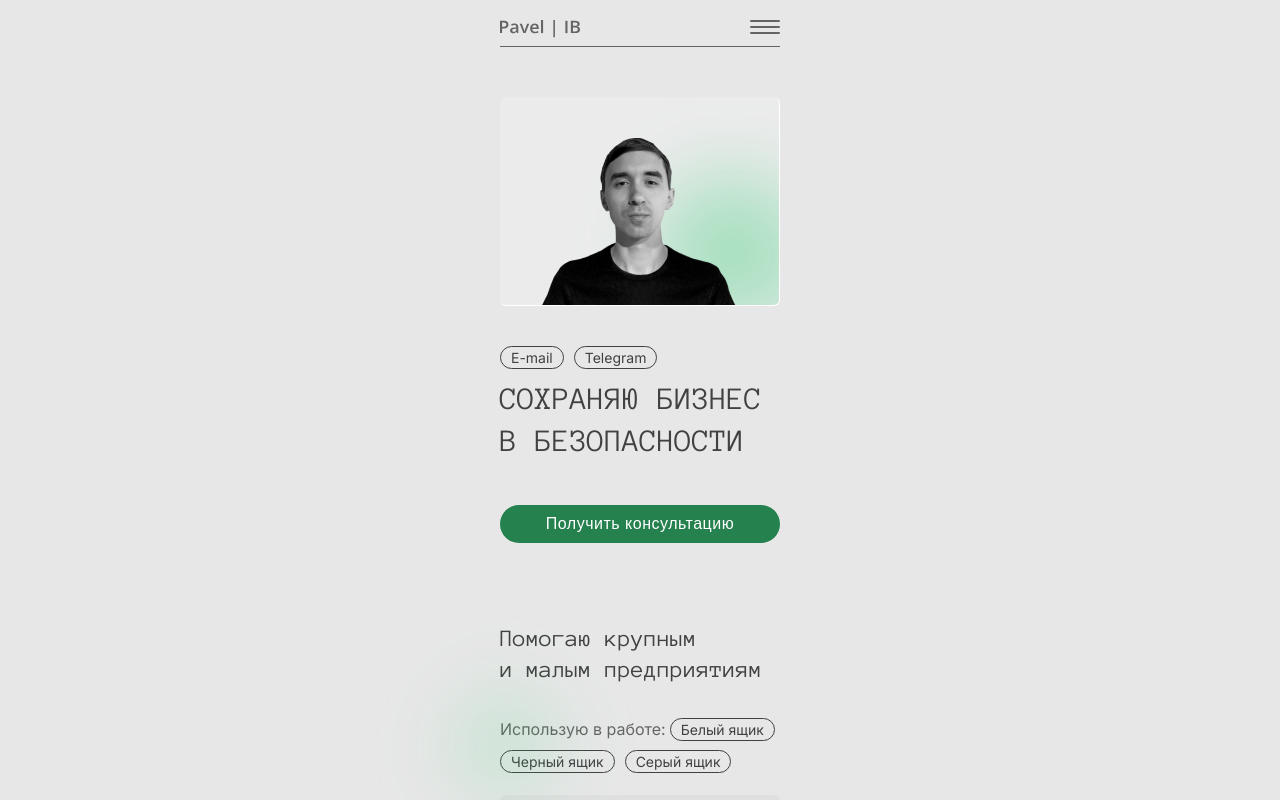
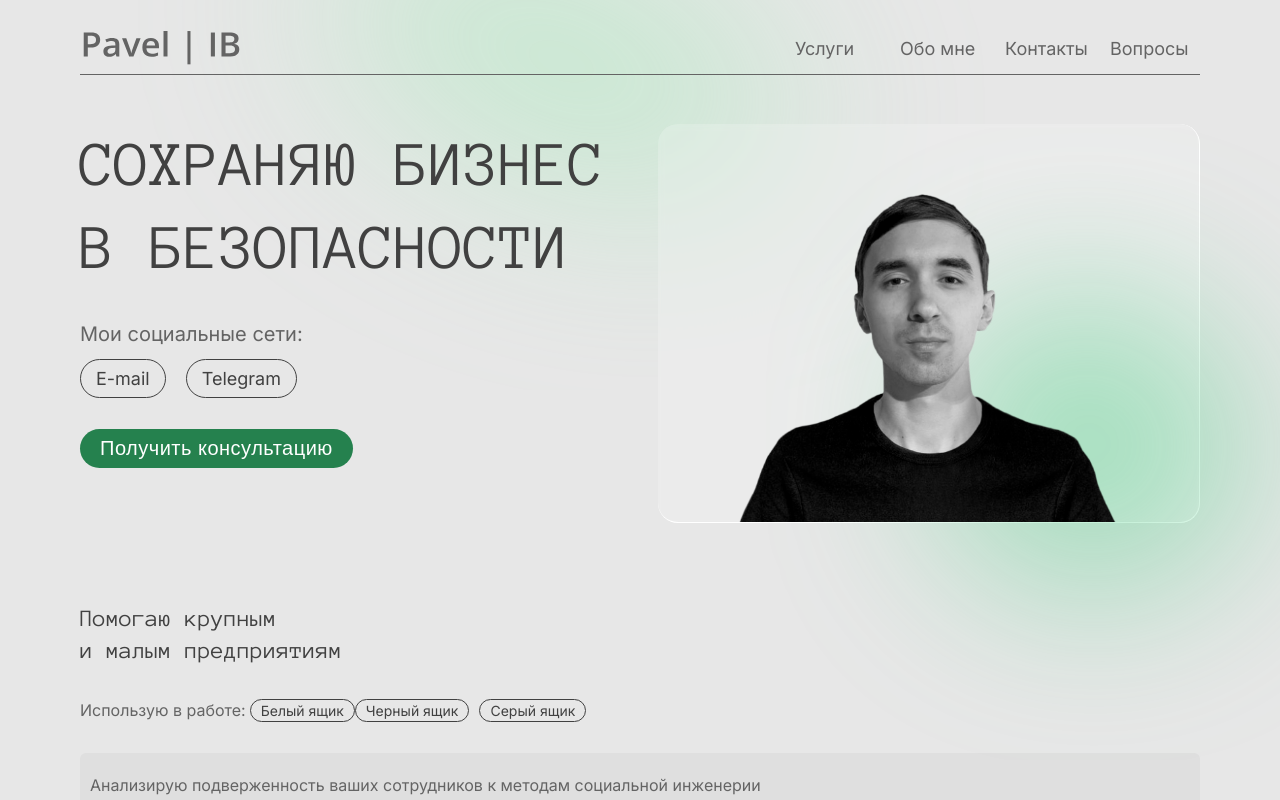
Before and after one commit to Usapix/pavel-ib, a React (Create React App) app: page / in a window 1280 px wide. Shown: the top 800 px of the page. Built offline with nearby package versions, Linux system fonts and the light colour scheme.

Commit message:
feat: add responsive layout of the top sections

```diff
--- a/src/App.js
+++ b/src/App.js
@@ -14,6 +14,7 @@ function App() {
   return (
     <div className="App">
       <Header/>
+      <main className="main-content">
         <Intro/>
         <HowHelp/>
         <Testing/>
@@ -23,6 +24,7 @@ function App() {
         <Questions/>
         <Contacts/>
         <MakeSafe/>
+      </main>
       <Footer/>
     </div>
   );
--- a/src/sections/Header/Header.js
+++ b/src/sections/Header/Header.js
@@ -19,6 +19,44 @@ function Header() {
               </svg>
             </a>
           </div>
+          <div className="main-header__glare">
+            <svg width="1086" height="497" viewBox="0 0 1086 497" fill="none" xmlns="http://www.w3.org/2000/svg">
+              <g filter="url(#filter0_f_239_629)">
+              <ellipse cx="543.288" cy="78.2966" rx="317.5" ry="150" transform="rotate(20.1745 543.288 78.2966)" fill="#97EAAF" fill-opacity="0.4"/>
+              </g>
+              <defs>
+              <filter id="filter0_f_239_629" x="0.761719" y="-340.076" width="1085.05" height="836.745" filterUnits="userSpaceOnUse" color-interpolation-filters="sRGB">
+              <feFlood flood-opacity="0" result="BackgroundImageFix"/>
+              <feBlend mode="normal" in="SourceGraphic" in2="BackgroundImageFix" result="shape"/>
+              <feGaussianBlur stdDeviation="120" result="effect1_foregroundBlur_239_629"/>
+              </filter>
+              </defs>
+            </svg>
+          </div>
+          <nav className="main-header__navigation">
+            <ul className="main-header__navigation-list">
+              <li className="main-header__navigation-item">
+              <a href="" className="main-header__navigation-link">
+                Услуги
+              </a>
+              </li>
+              <li className="main-header__navigation-item">
+              <a href="" className="main-header__navigation-link">
+                Обо мне
+              </a>
+              </li>
+              <li className="main-header__navigation-item">
+              <a href="" className="main-header__navigation-link">
+                Контакты
+              </a>
+              </li>
+              <li className="main-header__navigation-item">
+              <a href="" className="main-header__navigation-link">
+                Вопросы
+              </a>
+              </li>
+            </ul>
+          </nav>
           <button className="main-header__burger">
             <span></span>
             <span></span>
--- a/src/sections/Header/Header.scss
+++ b/src/sections/Header/Header.scss
@@ -2,12 +2,34 @@
   padding-top: 20px;
 }
 
+.main-header__logo {
+  width: 80px;
+  height: 19px;
+}
+
+.main-header__logo svg {
+  width: 100%;
+  height: 100%;
+}
+
 .main-header__content-wrapper {
+  position: relative;
+
   display: flex;
   justify-content: space-between;
-  padding-bottom: 4px;
+  padding-bottom: 7px;
 
   border-bottom: 1px solid $light-main-text;
+
+  overflow: visible;
+}
+
+.main-header__glare {
+  display: none;
+}
+
+.main-header__navigation {
+  display: none;
 }
 
 .main-header__burger {
@@ -32,3 +54,136 @@
   border-radius: 2px;
   background-color: $light-main-text;
 }
+
+@media (min-width: 500px) {
+  .main-header__logo {
+    width: 150px;
+    height: 35px;
+  }
+
+  .main-header__burger {
+    justify-content: center;
+    width: 40px;
+    height: 32px;
+  }
+
+  .main-header__burger span {
+    height: 4px;
+
+    border-radius: 2px;
+    background-color: $light-main-text;
+  }
+}
+
+@media (min-width: 744px) {
+  .main-header {
+    padding-top: 39px;
+  }
+
+  .main-header__content-wrapper {
+    padding-bottom: 8px;
+  }
+}
+
+@media (min-width: 940px) {
+  .main-header {
+    padding-top: 21px;
+  }
+  .main-header__content-wrapper {
+    align-items: center;
+  }
+
+  .main-header__navigation {
+    display: block;
+  }
+
+  .main-header__logo {
+    width: 163px;
+    height: 35px;
+  }
+
+  .main-header__navigation-list {
+    display: flex;
+    gap: 15px;
+    margin: 0;
+
+    list-style: none;
+  }
+
+  .main-header__navigation-item {
+    min-width: 90px;
+  }
+
+  .main-header__navigation-link {
+    text-decoration: none;
+    color: $light-main-text;
+    font-size: 18px;
+  }
+
+  .main-header__burger {
+    display: none;
+  }
+}
+
+@media (min-width: 1024px) {
+  .main-header {
+    padding-top: 0;
+  }
+
+  .main-header__content-wrapper {
+    padding-top: 31px;
+  }
+
+  .main-header__glare {
+    position: absolute;
+    z-index: -1;
+    top: 0;
+    left: 55px;
+
+    display: block;
+
+    pointer-events: none;
+  }
+
+  .main-header__glare svg {
+    width: 80%;
+    height: auto;
+  }
+}
+
+@media (min-width: 1440px) {
+  .main-header__glare {
+    left: 10%;
+  }
+
+  .main-header__navigation-list {
+    gap: 20px;
+  }
+}
+
+@media (min-width: 1600px) {
+  .main-header__logo {
+    width: 180px;
+    height: 50px;
+  }
+
+  .main-header__content-wrapper {
+    padding-top: 37px;
+  }
+
+  .main-header__navigation-list {
+    gap: 40px;
+  }
+
+  .main-header__navigation-link {
+    font-size: 20px;
+  }
+
+  .main-header__glare {
+    left: 12%;
+  }
+
+  .main-header__glare svg {
+    width: 100%;
+  }
+}
--- a/src/sections/HowHelp/HowHelp.js
+++ b/src/sections/HowHelp/HowHelp.js
@@ -9,18 +9,6 @@ function HowHelp() {
         </h2>
         <p className="how-help__tools-text">
           Использую в работе:
-          <svg className="how-help__glare" width="320" height="312" viewBox="0 0 320 312" fill="none" xmlns="http://www.w3.org/2000/svg">
-            <g filter="url(#filter0_f_468_571)">
-            <ellipse cx="80" cy="75" rx="80" ry="75" transform="matrix(0.943883 0.33028 -0.332879 0.94297 109.104 58.3975)" fill="#3BCC7C" fillOpacity="0.4"/>
-            </g>
-            <defs>
-            <filter id="filter0_f_468_571" x="0.0957031" y="0.0244141" width="319.105" height="311.036" filterUnits="userSpaceOnUse" colorInterpolationFilters="sRGB">
-            <feFlood floodOpacity="0" result="BackgroundImageFix"/>
-            <feBlend mode="normal" in="SourceGraphic" in2="BackgroundImageFix" result="shape"/>
-            <feGaussianBlur stdDeviation="40" result="effect1_foregroundBlur_468_571"/>
-            </filter>
-            </defs>
-          </svg>
         </p>
         <a className="how-help__tool alt-button" href="index.html">Белый ящик</a>
         <a className="how-help__tool alt-button" href="index.html">Черный ящик</a>
--- a/src/sections/HowHelp/HowHelp.scss
+++ b/src/sections/HowHelp/HowHelp.scss
@@ -9,19 +9,6 @@
   margin-right: 4px;
 
   line-height: 42px;
-}
-
-.how-help__glare {
-  position: absolute;
-  left: -70px;
-  top: -50px;
-
-  width: 150px;
-  height: 150px;
-
-  filter: blur(40px);
-  transform: rotate(-57.95deg);
-  pointer-events: none;
 }
 
 .how-help__title {
--- a/src/sections/Intro/Intro.js
+++ b/src/sections/Intro/Intro.js
@@ -22,6 +22,10 @@ function Intro() {
           </svg>
         </div>
         <div className="intro__content">
+          <div className="intro__links-wrapper">
+            <p className="intro__text">
+              Мои социальные сети:
+            </p>
             <ul className="intro__links-list">
               <li className="intro__link-item">
                 <a href="index.html" className="intro__alt-button alt-button">E-mail</a>
@@ -30,8 +34,9 @@ function Intro() {
                 <a href="index.html" className="intro__alt-button alt-button">Telegram</a>
               </li>
             </ul>
+          </div>
           <h1 className="intro__title title">
-            Сохраняю бизнес в безопасности
+            Сохраняю бизнес <span className="break-line">в безопасности</span>
           </h1>
           <button className="intro__button button">Получить консультацию</button>
         </div>
--- a/src/sections/Intro/Intro.scss
+++ b/src/sections/Intro/Intro.scss
@@ -7,9 +7,8 @@
 
   display: flex;
   justify-content: center;
-  padding-top: 41px;
+  padding-top: 40px;
 
-  overflow: hidden;
   background-color: $photo-background;
   border-radius: 6px;
   border-right: 1px solid $light-stroke-color;
@@ -17,11 +16,18 @@
   backdrop-filter: blur(3px);
 }
 
+.intro__photo {
+  width: 74.5%;
+}
+
 .intro__glare {
   position: absolute;
   z-index: -1;
-  right: -115px;
-  top: 0;
+  bottom: -37%;
+  right: -35%;
+
+  width: 100%;
+  height: auto;
 
   pointer-events: none;
 }
@@ -47,8 +53,242 @@
   text-transform: uppercase;
 }
 
+.intro__text {
+  display: none;
+}
+
 .intro__button {
   width: 100%;
+  max-width: 312px;
   padding: 10px 0;
   margin-top: 16px;
 }
+
+@media (min-width: 500px) {
+  .intro .container {
+    display: flex;
+    flex-direction: column;
+  }
+
+  .intro__content {
+    display: grid;
+    grid-template-areas:
+      "a a"
+      "b c";
+    align-items: baseline;
+    justify-content: start;
+    order: 1;
+    margin-bottom: 30px;
+  }
+
+  .intro__title {
+    order: 1;
+    grid-area: a;
+    margin-bottom: 0;
+
+    font-size: 11.15vw;
+  }
+
+  .intro__links-list {
+    order: 2;
+    grid-area: b;
+    margin-top: 0;
+  }
+
+  .intro__button {
+    order: 3;
+    grid-area: c;
+
+    margin-left: auto;
+  }
+
+  .intro__image-wrapper {
+    order: 2;
+
+    border-radius: 20px;
+  }
+
+  .intro__glare {
+    bottom: auto;
+    top: -55%;
+    right: -25%;
+  }
+}
+
+
+@media (min-width: 600px) {
+  .intro__button {
+    padding: 11px 0;
+
+    font-size: 20px;
+  }
+
+  .intro__alt-button {
+    padding: 5px 10px;
+
+    font-size: 18px;
+  }
+}
+
+@media (min-width: 744px) {
+  .intro {
+    padding-top: 80px;
+  }
+
+  .intro__content {
+    margin-bottom: 43px;
+  }
+
+  .intro__title {
+    font-size: 10.5vw;
+  }
+
+  .intro__links-list {
+    gap: 26px;
+  }
+
+  .intro__alt-button {
+    padding: 8px 15px;
+  }
+
+  .intro__button {
+    position: relative;
+
+    margin-left: auto;
+    padding: 13px 0;
+  }
+
+  .intro__photo {
+    max-width: 493px;
+  }
+}
+
+@media (min-width: 1024px) {
+  .intro {
+    padding-top: 49px;
+  }
+
+  .intro .container {
+    flex-direction: row;
+    justify-content: space-between;
+    align-items: flex-start;
+    gap: 30px;
+  }
+
+  .intro__content {
+    flex-shrink: 0;
+    align-items: end;
+  }
+
+  .intro__title {
+    order: 1;
+
+    font-size: 64px;
+  }
+
+  .intro__links-wrapper {
+    order: 2;
+  }
+
+  .intro__links-list {
+    margin-bottom: 0;
+    gap: 20px;
+  }
+
+  .intro__text {
+    display: block;
+    margin-top: 32px;
+    margin-bottom: 13px;
+
+    font-size: 20px;
+  }
+
+  .intro__button {
+    width: max-content;
+    margin-left: 0;
+    padding: 8px 20px;
+  }
+
+  .intro__image-wrapper {
+    width: 50%;
+    max-width: 542px;
+    align-items: end;
+    padding-top: 70px;
+  }
+
+  .intro__photo {
+    width: 75.5%;
+  }
+
+  .intro__glare {
+    width: 120%;
+
+    bottom: -60%;
+    right: -40%;
+    top: auto;
+  }
+}
+
+@media (min-width: 1180px) {
+  .intro__content {
+    display: flex;
+    flex-direction: column;
+    align-items: flex-start;
+  }
+
+  .intro__links-list {
+    margin-bottom: 15px;
+  }
+}
+
+@media (min-width: 1300px) {
+  .intro {
+    padding-top: 100px;
+  }
+
+  .intro__image-wrapper {
+    margin-right: 88px;
+  }
+
+  .intro__button {
+    padding: 13px 20px;
+    margin-top: 21px;
+  }
+}
+
+@media (min-width: 1600px) {
+  .intro {
+    padding-top: 150px;
+  }
+
+  .intro__image-wrapper {
+    width: 100%;
+    max-width: 936px;
+    margin-right: 0;
+    padding-top: 60px;
+  }
+
+  .intro__photo {
+    max-width: 610px;
+  }
+
+  .intro__glare {
+    width: 90%;
+
+    bottom: -65%;
+    right: -20%;
+  }
+
+  .intro__title  {
+    font-size: 70px;
+  }
+
+  .intro__text,
+  .intro__button {
+    font-size: 22px;
+  }
+
+  .intro__alt-button {
+    font-size: 20px;
+  }
+}
--- a/src/styles/index.scss
+++ b/src/styles/index.scss
@@ -9,9 +9,9 @@ html {
 }
 
 body {
-  width: 320px;
   padding: 0;
   margin: 0 auto;
+  min-width: 320px;
 
   color: $light-main-text;
 
@@ -20,8 +20,31 @@ body {
 
 .container {
   min-width: $mobile-resolution;
+  max-width: 1779px;
   padding: 0 20px;
   margin: 0 auto;
+}
+
+.main-content {
+  overflow: hidden;
+}
+
+@media (min-width: 744px) {
+  .container {
+    padding: 0 50px;
+  }
+}
+
+@media (min-width: 1110px) {
+  .container {
+    padding: 0 80px;
+  }
+}
+
+@media (min-width: 1600px) {
+  .container {
+    padding: 0 36px;
+  }
 }
 
 .break-line {
```
Also changed, not shown: src/sections/Intro/images/pavel.png. Lines whose indentation alone changed are shown as unchanged.
